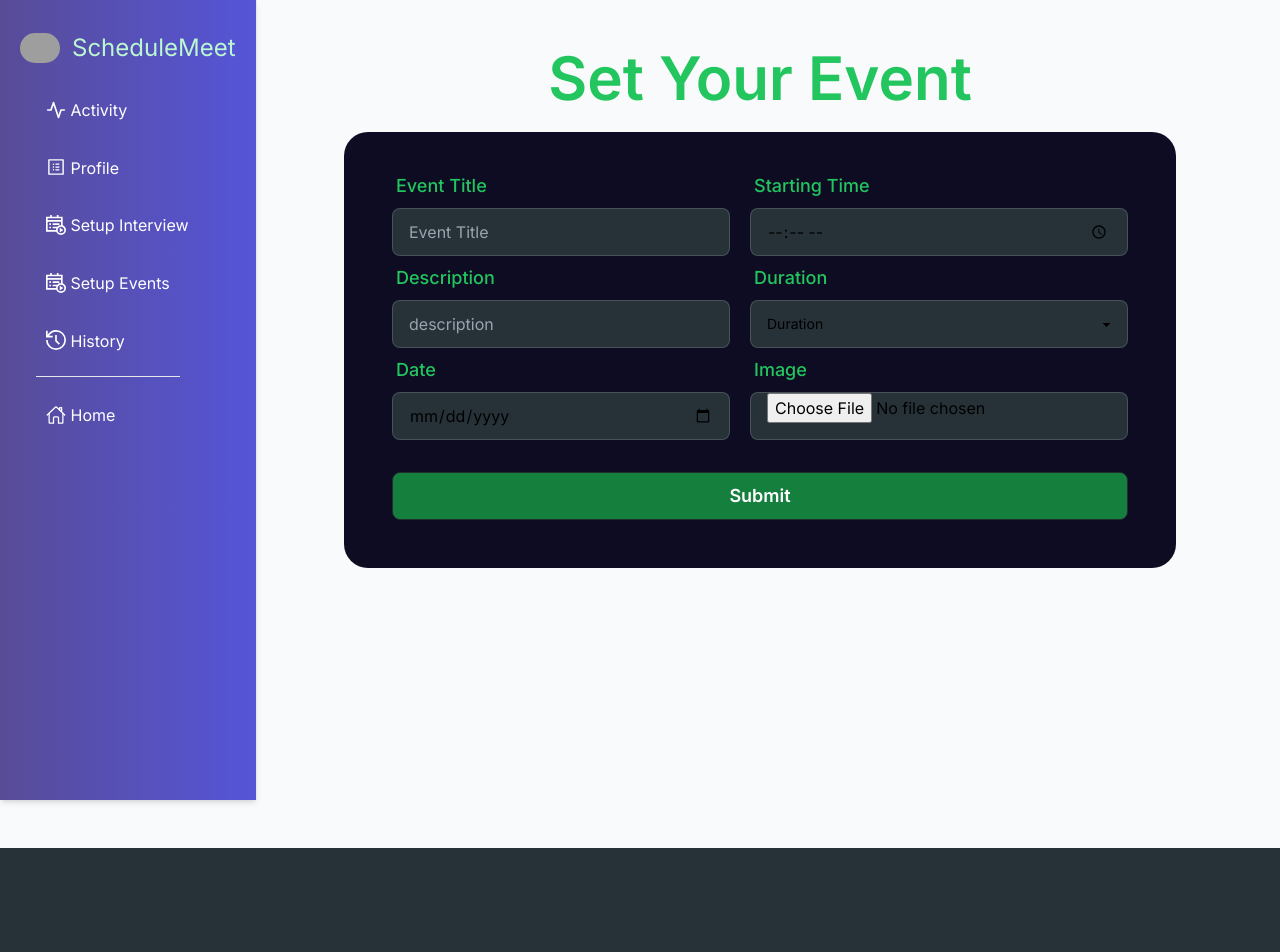
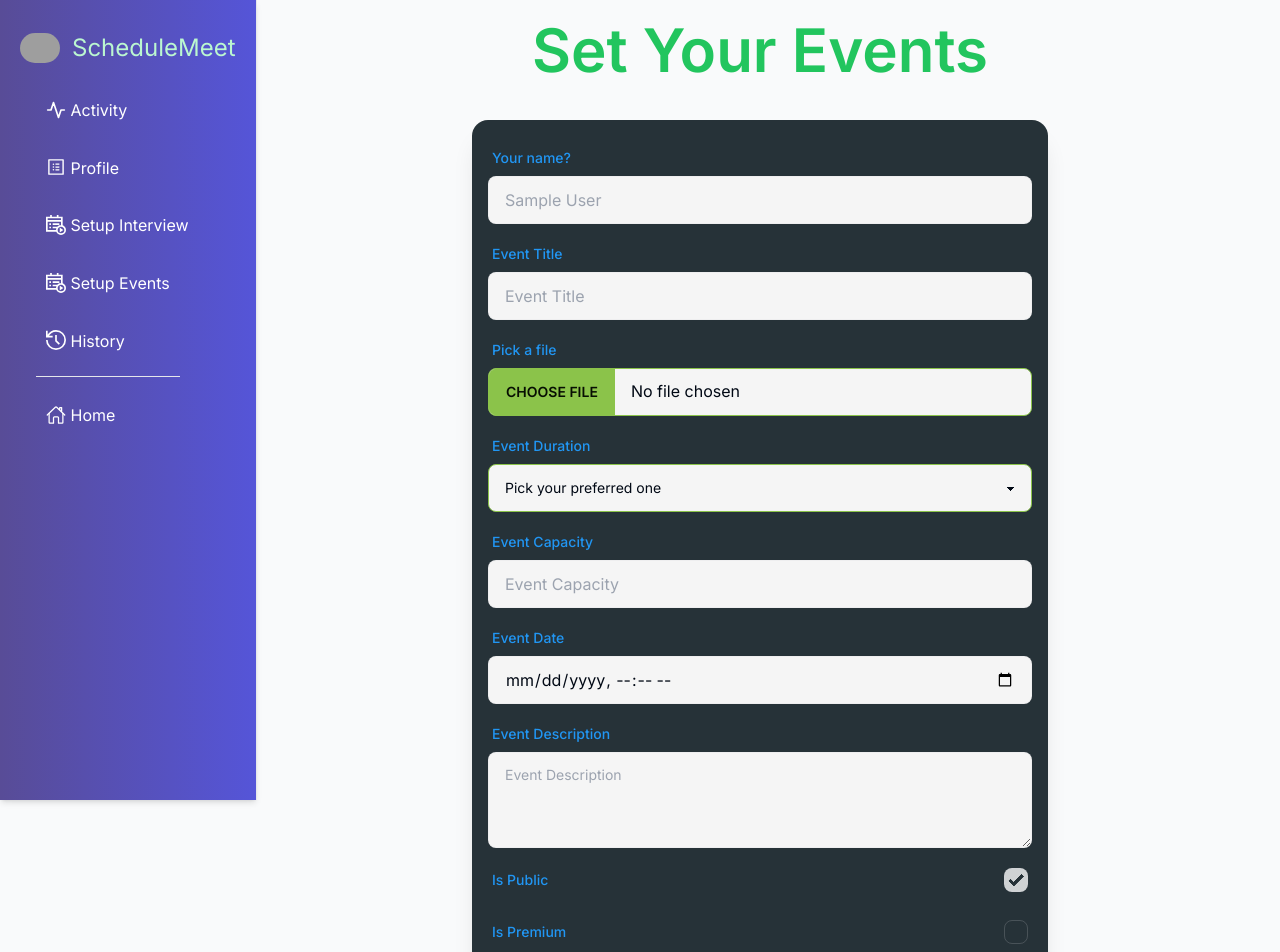
Before and after one commit to Naymul-NN/Schedulemeet-client, a Next.js app: page /dashboard/setupevents in a window 1280 px wide. Shown: the top 952 px of the page. Before the commit the page ends 848 px from the top, so only its background shows below. Built offline with nearby package versions, Linux system fonts and the light colour scheme; no server answers; sample sign-in values are in the browser's storage; grey boxes are pictures that could not be loaded.

Commit message:
create form design

```diff
--- a/src/components/setUpEvent/SetUpEvent.jsx
+++ b/src/components/setUpEvent/SetUpEvent.jsx
@@ -1,138 +1,250 @@
 "use client";
-import React from "react";
-import TitleDashboard from "../../shared/TitleDashboard/TitleDashboard.jsx";
+
+import TitleDashboard from "@/shared/TitleDashboard/TitleDashboard";
+import useAuth from "@/components/hooks/useAuth";
 import { useForm } from "react-hook-form";
-import toast from "react-hot-toast";
-import axios from "axios";
-import uploadImg from "@/util/uploadImg.js";
 
 const SetUpEvent = () => {
+  const { user } = useAuth();
+
   const {
     register,
+    formState: { errors },
     handleSubmit,
-    watch,
-    formState: { errors },
   } = useForm();
 
-  const onSubmit = async (data) => {
-    console.log(data.image[0]);
+  const handleCreateEvent =async (data) => {
 
-    const img = await uploadImg(data.image[0]);
-
-    console.log(img);
   };
 
   return (
-    <div className="mt-12 w-[80%] mx-auto">
-      <TitleDashboard title={"Set Your Event"}></TitleDashboard>
+    <div className="my-5">
+      <TitleDashboard title={"Set Your Events"} />
+
       <form
-        onSubmit={handleSubmit(onSubmit)}
-        className="card-body bg-[#0d0c22] mt-6 px-6 md:px-12 pb-8 md:pb-12 rounded-3xl">
-        {/* dividing the form elements */}
-        <div className="flex flex-col md:flex-row md:gap-5">
-          {/* left side elements */}
-          <div className="flex-1">
-            <div className="form-control">
-              <label className="label">
-                <span className="label-text text-green-500 text-sm md:text-lg font-medium">
+        onSubmit={handleSubmit(handleCreateEvent)}
+        className="max-w-xl mt-10 mx-auto bg-base-100 px-4 py-5 card shadow-xl space-y-3">
+        <div>
+          {/* host name */}
+          <label className="form-control w-full ">
+            <div className="label">
+              <span className="label-text font-medium text-info">
+                Your name?
+              </span>
+            </div>
+            <input
+              type="text"
+              default={user?.displayName || ""}
+              placeholder={user?.displayName || "Your Name"}
+              className="input input-bordered w-full  bg-neutral text-info-content"
+              {...register("hostName")}
+            />
+          </label>
+        </div>
+
+        <div>
+          {/* Event Title */}
+          <label className="form-control w-full ">
+            <div className="label">
+              <span className="label-text font-medium text-info">
                 Event Title
               </span>
-              </label>
+            </div>
             <input
-                {...register("eventTitle")}
               type="text"
               placeholder="Event Title"
-                className="input input-bordered text-black"
-                required
+              className="input input-bordered w-full  bg-neutral text-info-content"
+              {...register("title", { required: "Event title is required" })}
             />
+            {errors.title && errors.title.type === "required" && (
+              <span className="text-error text-xs">{errors.title.message}</span>
+            )}
+          </label>
         </div>
+
+        <div>
+          {/* image */}
+          <label className="form-control w-full ">
+            <div className="label">
+              <span className="label-text font-medium text-info ">
+                Pick a file
+              </span>
+            </div>
+            <input
+              type="file"
+              className="file-input file-input-bordered bg-neutral text-info-content file-input-primary w-full "
+              {...register("imageFile", {
+                required: "Event Thumbnail is required",
+              })}
+            />
+            {errors.imageFile && errors.imageFile.type === "required" && (
+              <span className="text-error text-xs">
+                {errors.imageFile.message}
+              </span>
+            )}
+          </label>
+        </div>
+
+        <div>
+          {/* Event Duration */}
+          <label className="form-control w-full ">
+            <div className="label">
+              <span className="label-text font-medium text-info">
+                Event Duration
+              </span>
+            </div>
+            <select
+              className="select select-bordered bg-neutral text-info-content select-primary"
+              {...register("duration")}>
+              <option
+                disabled
+                value=""
+                defaultValue
+                selected
+                className="bg-neutral text-info-content max-w-md">
+                Pick your preferred one
+              </option>
+              <option value="1 Hour">1 Hour</option>
+              <option value="2 Hour">2 Hour</option>
+              <option value="3 Hour">3 Hour</option>
+            </select>
+            {errors.duration && errors.duration.type === "required" && (
+              <span className="text-error text-xs">
+                {errors.duration.message}
+              </span>
+            )}
+          </label>
+        </div>
+
+        <div>
+          {/* Event Capacity */}
+          <label className="form-control w-full ">
+            <div className="label">
+              <span className="label-text font-medium text-info">
+                Event Capacity
+              </span>
+            </div>
+            <input
+              type="number"
+              placeholder="Event Capacity"
+              className="input input-bordered w-full  bg-neutral text-info-content"
+              {...register("capacity", {
+                required: "Event capacity is required",
+                min: { value: 3, message: "Minimum 3 is required" },
+                max: { value: 100, message: "Maximum 100" },
+              })}
+            />
+            {errors.capacity && (
+              <span className="text-error text-xs">
+                {errors.capacity.type === "required" ||
+                errors.capacity.type === "min" ||
+                errors.capacity.type === "max"
+                  ? errors.capacity.message
+                  : ""}
+              </span>
+            )}
+          </label>
+        </div>
+
+        <div>
+          {/* Event Time */}
+          <label className="form-control w-full ">
+            <div className="label">
+              <span className="label-text font-medium text-info">
+                Event Date
+              </span>
+            </div>
+            <input
+              type="datetime-local"
+              placeholder="Event Time"
+              className="input input-bordered w-full  bg-neutral text-info-content"
+              {...register("time", { required: "Event time is required" })}
+            />
+            {errors.time && errors.time.type === "required" && (
+              <span className="text-error text-xs">{errors.time.message}</span>
+            )}
+          </label>
+        </div>
+
+        <div>
+          {/* Event Description */}
+          <label className="form-control">
+            <div className="label">
+              <span className="label-text font-medium text-info">
+                Event Description
+              </span>
+            </div>
+            <textarea
+              className="textarea textarea-bordered h-24 bg-neutral text-info-content"
+              placeholder="Event Description"
+              {...register("description", {
+                required: "event description is required",
+              })}
+            />
+            {errors.description && errors.description.type === "required" && (
+              <span className="text-error text-xs">
+                {errors.description.message}
+              </span>
+            )}
+          </label>
+        </div>
+        <div>
+          {/* is public */}
           <div className="form-control">
-              <label className="label">
-                <span className="label-text text-green-500 text-sm md:text-lg font-medium">
-                  Description
+            <label className="label cursor-pointer">
+              <span className="label-text font-medium text-info">
+                Is Public
               </span>
+              <input
+                type="checkbox"
+                defaultChecked
+                className="checkbox"
+                {...register("isPublic")}
+              />
             </label>
-              <input
-                {...register("description")}
-                type="text"
-                placeholder="description"
-                className="input input-bordered text-black"
-                required
-              />
-            </div>
-            <div className="form-control">
-              <label className="label">
-                <span className="label-text text-green-500 text-sm md:text-lg font-medium">
-                  Date
-                </span>
-              </label>
-              <input
-                {...register("date")}
-                type="date"
-                placeholder="Date"
-                className="input input-bordered text-black"
-                required
-              />
           </div>
         </div>
 
-          {/* right side elements */}
-          <div className="flex-1">
+        <div>
+          {/* is premium */}
           <div className="form-control">
-              <label className="label">
-                <span className="label-text text-green-500 text-sm md:text-lg font-medium">
-                  Starting Time
+            <label className="label cursor-pointer">
+              <span className="label-text font-medium text-info">
+                Is Premium
               </span>
+              <input
+                type="checkbox"
+                defaultChecked={false}
+                className="checkbox"
+                {...register("isPremium")}
+              />
             </label>
-              <input
-                {...register("time")}
-                type="time"
-                placeholder="Time"
-                className="input input-bordered text-black"
-                required
-              />
-            </div>
-            <div className="form-control">
-              <label className="label">
-                <span className="label-text text-green-500 text-sm md:text-lg font-medium">
-                  Duration
-                </span>
-              </label>
-              {/* <input {...register("hostName")} type="text" placeholder="Host Name" className="input input-bordered text-black" required /> */}
-              <select
-                {...register("duration")}
-                className="select select-bordered w-full"
-                required>
-                <option
-                  disabled
-                  selected>
-                  Duration
-                </option>
-                <option>15 minutes</option>
-                <option>30 minutes</option>
-                <option>45 minutes</option>
-                <option>1 hour</option>
-              </select>
-            </div>
-            <div className="form-control">
-              <label className="label">
-                <span className="label-text text-green-500 text-sm md:text-lg font-medium">
-                  Image
-                </span>
-              </label>
-              <input
-                {...register("image")}
-                type="file"
-                placeholder="Image"
-                className="input input-bordered text-black"
-                required
-              />
           </div>
         </div>
+
+        <div>
+          {/* Event Price */}
+          <label className="form-control w-full ">
+            <div className="label">
+              <span className="label-text font-medium text-info">
+                Event Price
+              </span>
             </div>
-        <div className="form-control mt-6">
-          <button className="btn bg-green-700 text-white text-sm md:text-lg">
-            Submit
+            <input
+              type="number"
+              placeholder="Event Price"
+              default={0}
+              className="input input-bordered w-full  bg-neutral text-info-content"
+              {...register("price")}
+            />
+          </label>
+        </div>
+
+        <div>
+          <button
+            type="submit"
+            className="btn-primary bg-white btn-block">
+            Create
           </button>
         </div>
       </form>
```
Lines whose indentation alone changed are shown as unchanged.
